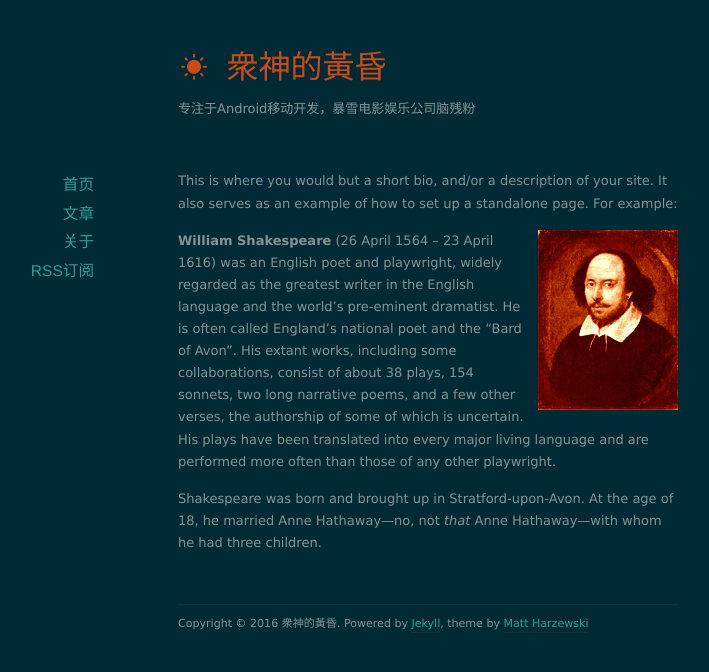
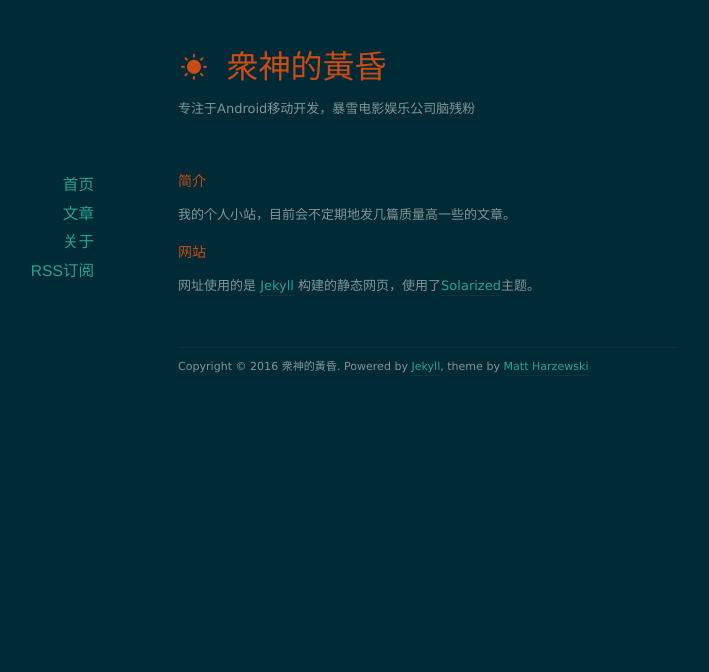
Before and after one commit to LeonHover/Leonhover.github.io, a Jekyll site: the page built from about/index.markdown, in a window 1280 px wide. Shown: the top 672 px of the page, without its empty margins (212-921 px from the left). Built offline with Jekyll 4.4.1, drawn with Linux system fonts in a browser that asks for light colours; nearby versions of some CDN libraries.

Commit message:
修改read.md

```diff
--- a/about/index.markdown
+++ b/about/index.markdown
@@ -3,9 +3,8 @@ layout: default
 title: 关于
 ---
 
-This is where you would but a short bio, and/or a description of your site. It also serves as an example of how to set up a standalone page. For example:
+### 简介
+我的个人小站，目前会不定期地发几篇质量高一些的文章。
 
-<img src="/images/shakespeare.png" class="right" />
-**William Shakespeare** (26 April 1564 – 23 April 1616) was an English poet and playwright, widely regarded as the greatest writer in the English language and the world's pre-eminent dramatist. He is often called England's national poet and the "Bard of Avon". His extant works, including some collaborations, consist of about 38 plays, 154 sonnets, two long narrative poems, and a few other verses, the authorship of some of which is uncertain. His plays have been translated into every major living language and are performed more often than those of any other playwright.
-
-Shakespeare was born and brought up in Stratford-upon-Avon. At the age of 18, he married Anne Hathaway—no, not *that* Anne Hathaway—with whom he had three children.
+### 网站
+网址使用的是 [Jekyll](http://jekyllrb.com/) 构建的静态网页，使用了[Solarized](http://ethanschoonover.com/solarized)主题。
```
Also changed, not shown: Gemfile.lock (added).
